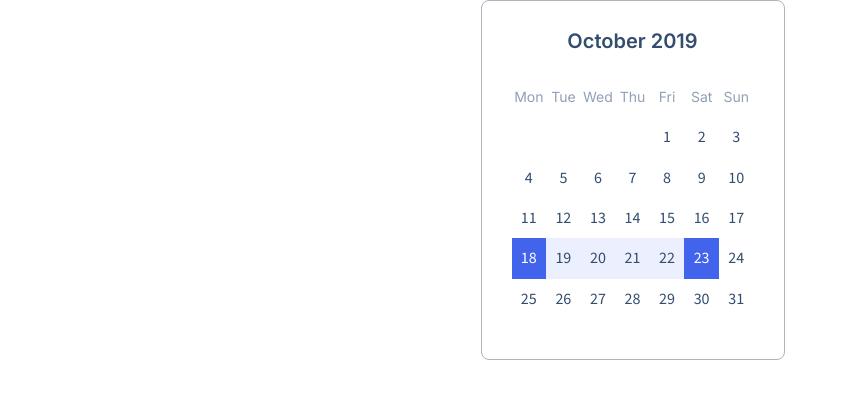
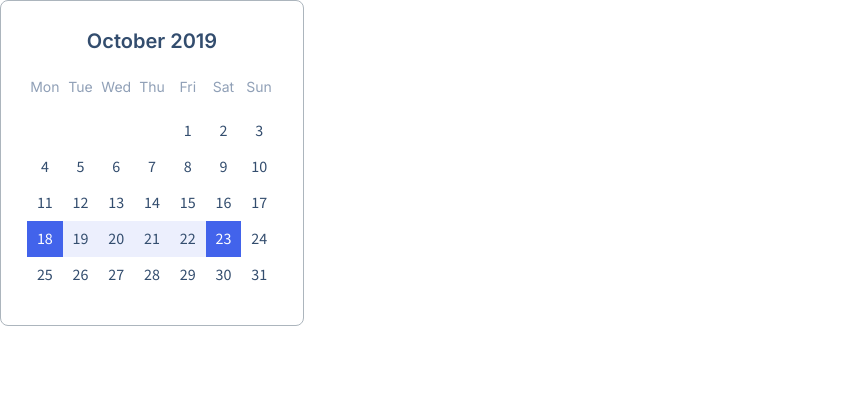
Before and after one commit to js-tasks-ru/htmlcss-20241107_natalya79, a website: page 05-lection3/03-calendar/index.html in a window 1280 px wide. Shown: the whole page, without its empty margins (0-848 px from the left). Drawn offline with nearby package versions, Linux system fonts and the light colour scheme; files whose address does not match are found by name.

Commit message:
Change grid

```diff
--- a/05-lection3/03-calendar/calendar.css
+++ b/05-lection3/03-calendar/calendar.css
@@ -1,8 +1,9 @@
 .calendar {
     max-width: 304px;
 
-    margin: 0 auto;
-    padding: 28px 30px 40px;
+    padding: 28px 26px 32px;
+    box-sizing: border-box;
+
     border: 1px solid var(--grey-3);
     border-radius: 8px;
     background-color: var(--white);
@@ -23,29 +24,17 @@
     color: var(--grey-6);
 }
 
-.calendar__wrapper {
-    position: relative;
-    padding-bottom: 100%;
-}
-
 .calendar__body {
-    position: absolute;
-    top: 0;
-    left: 0;
-    width: 100%;
-    height: 100%;
     display: grid;
     grid-template-columns: repeat(7, 1fr);
-}
-
-.calendar__weekdays {
-    display: contents;
 }
 
 .calendar__weekday {
     display: flex;
     justify-content: center;
     align-items: center;
+
+    padding-bottom: 16px;
 
     font-family: 'Inter';
     font-size: 14px;
@@ -54,14 +43,13 @@
     color: var(--grey-5);
 }
 
-.calendar__days {
-    display: contents;
-}
-
 .calendar__day {
     display: flex;
     justify-content: center;
     align-items: center;
+
+    padding: 8px 0;
+    box-sizing: border-box;
 
     font-family: 'Source Sans 3', sans-serif;
     font-size: 16px;
@@ -70,7 +58,7 @@
     color: var(--grey-6);
 }
 
-.calendar__day--empty {
+.calendar__day_empty {
     background-color: transparent;
     border: none;
 }
--- a/05-lection3/03-calendar/index.html
+++ b/05-lection3/03-calendar/index.html
@@ -9,11 +9,10 @@
     <body>
         <div class="calendar">
             <div class="calendar__header">
-                <h1 class="calendar__title">October 2019</h1>
+                <h3 class="calendar__title">October 2019</h3>
             </div>
-            <div class="calendar__wrapper">
             <div class="calendar__body">
-                    <div class="calendar__weekdays">
+
                     <div class="calendar__weekday">Mon</div>
                     <div class="calendar__weekday">Tue</div>
                     <div class="calendar__weekday">Wed</div>
@@ -21,8 +20,7 @@
                     <div class="calendar__weekday">Fri</div>
                     <div class="calendar__weekday">Sat</div>
                     <div class="calendar__weekday">Sun</div>
-                    </div>
-                    <div class="calendar__days">
+
                     <div class="calendar__day calendar__day--empty"></div>
                     <div class="calendar__day calendar__day--empty"></div>
                     <div class="calendar__day calendar__day--empty"></div>
@@ -58,8 +56,7 @@
                     <div class="calendar__day">29</div>
                     <div class="calendar__day">30</div>
                     <div class="calendar__day">31</div>
-                    </div>
-                </div>
+
             </div>
         </div>
     </body>
```
Lines whose indentation alone changed are shown as unchanged.
